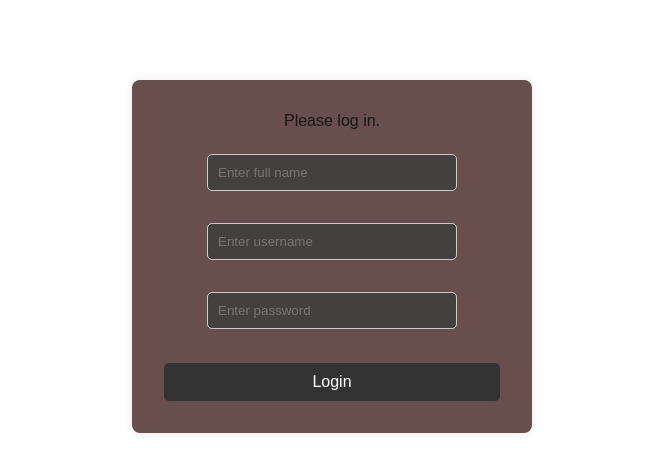
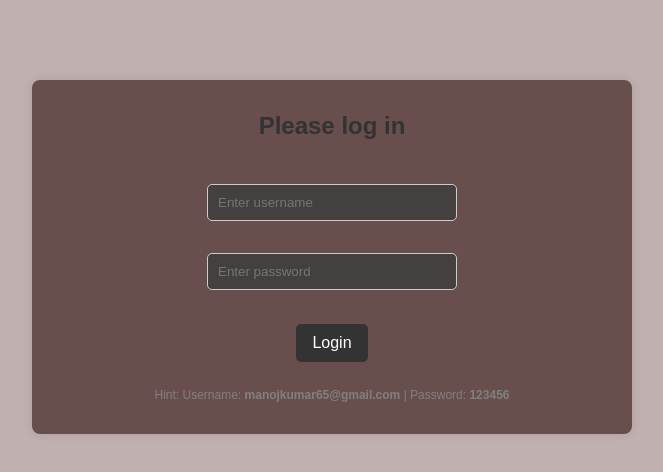
Before and after one commit to manoj-successiveTech/React-Training, a Next.js app in the folder Nextjs-assignment/: page /Assignment-3/question-1 in a window 1280 px wide. Shown: the top 472 px of the page, without its empty margins (308-971 px from the left). Built offline with nearby package versions, Linux system fonts and the light colour scheme.

Commit message:
assignment-3 changes updated

```diff
--- a/Nextjs-assignment/src/app/Assignment-3/layout.jsx
+++ b/Nextjs-assignment/src/app/Assignment-3/layout.jsx
@@ -1,19 +1,9 @@
-// app/layout.jsx
+// app/assignment-3/question-1/layout.jsx
 
 'use client';
-import { AuthProvider } from '@/context/AuthContext';
-import Styles from "@/app/styles/welcome3.css"
 
 const RootLayout = ({ children }) => {
-  return (
-
-
-        <AuthProvider> {/* Already wrapping the entire app */}
-          {children}
-        </AuthProvider>
-
-
-  );
+  return <>{children}</>;
 };
 
 export default RootLayout;
--- a/Nextjs-assignment/src/app/Assignment-3/question-1/page.jsx
+++ b/Nextjs-assignment/src/app/Assignment-3/question-1/page.jsx
@@ -1,27 +1,43 @@
+'use client';
 
-// 1.create two components: a parent component that acts as a provider and a child component that consumes the context.
-// Create a context to manage a user's authentication status (logged in or out).
-// Implement a login button in the child component that, when clicked, updates the authentication status in the context to "logged in."
-// Display a message in the child component based on the user's authentication status. If the user is logged in, show "Welcome, [username]!"
-// Otherwise, display "Please log in."
-// Question1 - page.jsx
-
-'use client'
-import React, { useState } from 'react';
-import { AuthProvider, useAuth } from '@/context/AuthContext';
+import React, { useEffect, useState } from 'react';
 import '@/app/styles/welcome3.css';
 
-const Child = () => {
-  const { isLoggedIn, username, login } = useAuth();
-  const [inputName, setInputName] = useState('');
-  const [fullName, setFullName] = useState('');
-  const [password, setPassword] = useState('');
+const Question1 = () => {
+  const [usernameInput, setUsernameInput] = useState('');
+  const [passwordInput, setPasswordInput] = useState('');
+  const [isLoggedIn, setIsLoggedIn] = useState(false);
+  const [storedUser, setStoredUser] = useState(null);
+
+  // On component mount: Initialize or read localStorage user
+  useEffect(() => {
+    const existingUser = localStorage.getItem('registeredUser');
+    if (!existingUser) {
+      const defaultUser = {
+        username: 'manojkumar65@gmail.com',
+        password: '123456',
+      };
+      localStorage.setItem('registeredUser', JSON.stringify(defaultUser));
+      setStoredUser(defaultUser);
+    } else {
+      setStoredUser(JSON.parse(existingUser));
+    }
+  }, []);
 
   const handleLogin = () => {
-    if (inputName && fullName && password) {
-      login(fullName); // Using full name as username
+    if (!usernameInput.trim() || !passwordInput.trim()) {
+      alert('Please enter both username and password');
+      return;
+    }
+
+    if (
+      storedUser &&
+      usernameInput === storedUser.username &&
+      passwordInput === storedUser.password
+    ) {
+      setIsLoggedIn(true);
     } else {
-      alert('Please enter full name, username and password');
+      alert('Invalid credentials. Please try again.');
     }
   };
 
@@ -29,51 +45,35 @@ const Child = () => {
     <div className="container">
       {isLoggedIn ? (
         <div className="welcome-message">
-          <h2>Welcome, {username}!</h2>
+          <h2>Welcome, {usernameInput}!</h2>
         </div>
       ) : (
         <div className="login-form">
-          <p>Please log in.</p>
-          <div className="form-group">
-            <input
-              type="text"
-              placeholder="Enter full name"
-              value={fullName}
-              onChange={(e) => setFullName(e.target.value)}
-              className="input-field"
-            />
-          </div>
-          <div className="form-group">
+          <h2>Please log in</h2>
           <input
             type="text"
             placeholder="Enter username"
-              value={inputName}
-              onChange={(e) => setInputName(e.target.value)}
+            value={usernameInput}
+            onChange={(e) => setUsernameInput(e.target.value)}
             className="input-field"
           />
-          </div>
-          <div className="form-group">
           <input
             type="password"
             placeholder="Enter password"
-              value={password}
-              onChange={(e) => setPassword(e.target.value)}
+            value={passwordInput}
+            onChange={(e) => setPasswordInput(e.target.value)}
             className="input-field"
           />
+          <button className="login-button" onClick={handleLogin}>
+            Login
+          </button>
+          <div className="hint">
+            Hint: Username: <b>manojkumar65@gmail.com</b> | Password: <b>123456</b>
           </div>
-          <button className="login-button" onClick={handleLogin}>Login</button>
         </div>
       )}
     </div>
   );
 };
 
-function Question1() {
-  return (
-    <AuthProvider>
-      <Child />
-    </AuthProvider>
-  );
-}
-
-export default Child;
+export default Question1;
--- a/Nextjs-assignment/src/app/layout.jsx
+++ b/Nextjs-assignment/src/app/layout.jsx
@@ -1,20 +1,8 @@
-import { Geist, Geist_Mono } from "next/font/google";
 import "./globals.css";
 import { ThemeProvider } from "@/context/Theme";
 import { LanguageProvider } from "@/context/LanguageContext";
 import { AuthProvider } from "@/context/AuthContext";
-
 // import NavBar from "@NavBar/Components/NavBar";
-
-const geistSans = Geist({
-  variable: "--font-geist-sans",
-  subsets: ["latin"],
-});
-
-const geistMono = Geist_Mono({
-  variable: "--font-geist-mono",
-  subsets: ["latin"],
-});
 
 export const metadata = {
   title: "Create Next App",
@@ -24,20 +12,16 @@ export const metadata = {
 export default function RootLayout({ children }) {
   return (
     <html lang="en">
-
-    <ThemeProvider>
-    <LanguageProvider>
-
-
-      <body className={`${geistSans.variable} ${geistMono.variable}`}>
-            {/* <NavBar/> */}
-        {children}
+      <body>
+        <ThemeProvider>
+          <LanguageProvider>
+            <AuthProvider>
+              {/* <NavBar /> */}
+              {children}
+            </AuthProvider>
+          </LanguageProvider>
+        </ThemeProvider>
       </body>
-
-      </LanguageProvider>
-      </ThemeProvider>
-
-
     </html>
   );
 }
--- a/Nextjs-assignment/src/app/styles/welcome3.css
+++ b/Nextjs-assignment/src/app/styles/welcome3.css
@@ -47,7 +47,7 @@ body, html {
 
 /* Form Containers */
 .container {
-  max-width: 400px;
+  max-width:600px;
   margin: 5rem auto;
   padding: 2rem;
   background-color: var(--container-bg);
@@ -59,6 +59,7 @@ body, html {
 .login-form {
   display: flex;
   flex-direction: column;
+  align-items: center;
   gap: 1rem;
 }
 
--- a/Nextjs-assignment/src/context/AuthContext.jsx
+++ b/Nextjs-assignment/src/context/AuthContext.jsx
@@ -1,3 +1,5 @@
+//AuthContext .jsx
+
 "use client";
 
 import { createContext, useState, useEffect, useContext } from "react";
```
Also changed, not shown: Nextjs-assignment/src/app/Assignment-3/question-2/page.jsx (+46 -20 lines), Nextjs-assignment/src/app/Assignment-3/question-4/page.jsx (+12 -8 lines). Lines whose indentation alone changed are shown as unchanged.
